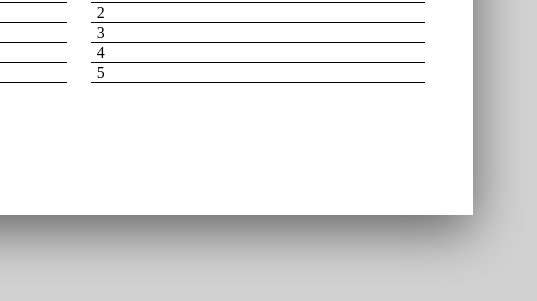
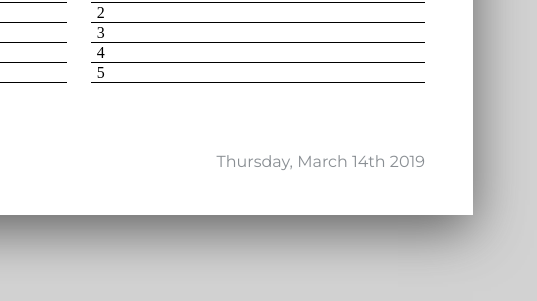
Before and after one commit to coffeepostal/lpo-practice-sheet-generator, a plain HTML site: page index.html in a window 1280 px wide. Shown: the part 1293-1594 px from the top of the page, 575-1112 px from the left. Drawn offline with nearby package versions, Linux system fonts and the light colour scheme; a script that the page names is missing; a web font is replaced by a local one.

Commit message:
Added date to generated PDF footer

```diff
--- a/index.html
+++ b/index.html
@@ -3,7 +3,7 @@
 
 <head>
 	<meta charset="utf-8">
-	<title>vue-jspdf</title>
+	<title>Teach Piano Online - Practice Sheet Generator</title>
 	<meta name="viewport" content="width=device-width, initial-scale=1">
 	<link rel="stylesheet" href="style/style.css">
 </head>
@@ -160,8 +160,13 @@
 
 					</div>
 
-					<div id="logo">
-						<img src="img/tpo-logo.jpg">
+					<div id="logo-date">
+						<div id="logo">
+							<img src="img/tpo-logo.jpg">
+						</div>
+						<div id="date">
+							<h4>{{ date }}</h4>
+						</div>
 					</div>
 
 				</div>
@@ -187,6 +192,7 @@
 				student: '',
 				piece: '',
 				composer: '',
+				date: moment().format("dddd, MMMM Do YYYY"),
 				measures: 40,
 				measuresMax: 126,
 				repeat: 1,
--- a/style/style.scss
+++ b/style/style.scss
@@ -316,10 +316,25 @@ p {
 			}
 		}
 
-		#logo {
-			img {
-				height: 45pt;
-				width: auto;
+		#logo-date {
+			display: grid;
+			grid-template-columns: repeat(2, 1fr);
+			grid-gap: 20px;
+
+			#logo {
+				img {
+					height: 45pt;
+					width: auto;
+				}
+			}
+
+			#date {
+				display: flex;
+				align-items: flex-end;
+				justify-content: flex-end;
+				h4 {
+					color: rgba($black, $alpha: 0.5);
+				}
 			}
 		}
 	}
```
Also changed, not shown: style/style.css, 2 other files.
